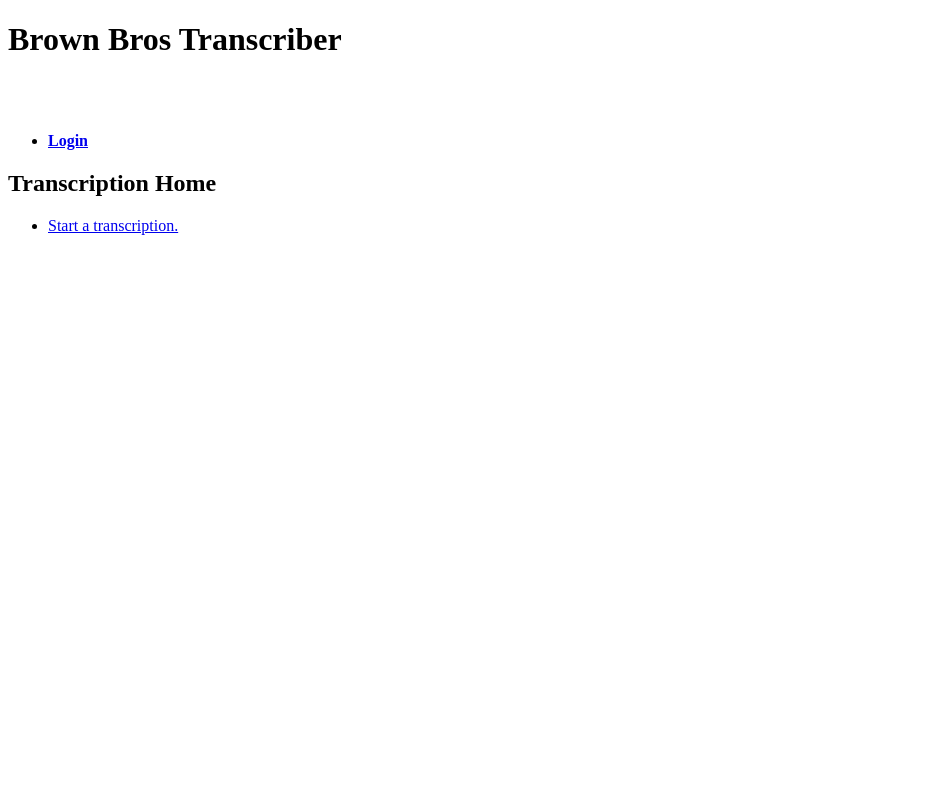
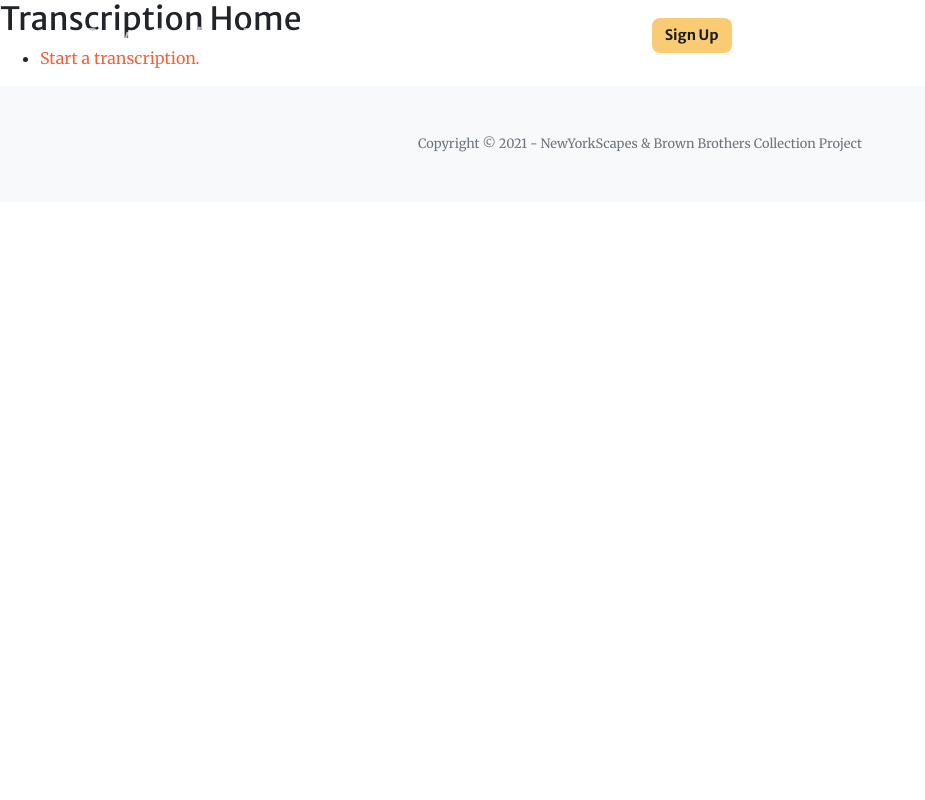
Before and after one commit to NewYorkScapes/brown-bros-transcriber, a Flask app: page / in a window 1280 px wide. Shown: the whole page, without its empty margins (0-925 px from the left). Run offline with Flask 2, Linux system fonts and the light colour scheme; some libraries are stand-ins or nearby versions.

Commit message:
New UX header template

```diff
--- a/templates/header.html
+++ b/templates/header.html
@@ -1,32 +1,95 @@
 <!DOCTYPE html>
 <html lang="en">
   <head>
+
     <meta charset="utf-8">
-    <title>Brown Bros Transcriber</title>
-    <meta name="viewport" content="width=device-width, initial-scale=1.0">
+    <title>Brown Brothers Collection Transcriber</title>
+    <meta name="viewport" content="width=device-width, initial-scale=1, shrink-to-fit=no">
     <script type="text/javascript" src="https://unpkg.com/markerjs2/markerjs2.js"></script>
     <script type="text/javascript" src="{{url_for('static', filename='markup_handler.js')}}"></script>
-    <link rel="stylesheet" type="text/css" href="{{url_for('static', filename='style.css')}}">
+
+
+    <!-- Favicon-->
+    <link rel="icon" type="image/x-icon" href="../static/assets/img/favicon.ico" />
+    <!-- Font Awesome icons (free version)-->
+    <script src="https://use.fontawesome.com/releases/v5.15.1/js/all.js" crossorigin="anonymous"></script>
+    <!-- Google fonts-->
+    <link href="https://fonts.googleapis.com/css?family=Merriweather+Sans:400,700" rel="stylesheet" />
+    <link href="https://fonts.googleapis.com/css?family=Merriweather:400,300,300italic,400italic,700,700italic" rel="stylesheet" type="text/css" />
+    <!-- Third party plugin CSS-->
+    <link href="https://cdnjs.cloudflare.com/ajax/libs/magnific-popup.js/1.1.0/magnific-popup.min.css" rel="stylesheet" />
+    <!-- Core theme CSS (includes Bootstrap)-->
+    <link href="../static/bootstrap-styles.css" rel="stylesheet" />
+
+
+
   </head>
-  <body>
-  <h1>Brown Bros Transcriber</h1>
-  <br/><br/>
-  <strong>
-    <nav>
-        <ul class="menu">
+  <body id="page-top">
+  <!--<h1>Brown Bros Transcriber</h1>
+  <br/><br/>-->
+
+ <!--   <nav class="navbar navbar-expand-lg navbar-light fixed-top py-3" id="mainNav">
+    <div class="container">
+    <button class="navbar-toggler navbar-toggler-right" type="button" data-toggle="collapse" data-target="#navbarResponsive" aria-controls="navbarResponsive" aria-expanded="false" aria-label="Toggle navigation"><span class="navbar-toggler-icon"></span></button>
+    <div class="collapse navbar-collapse" id="navbarResponsive">
+    <ul class="navbar-nav ml-auto my-2 my-lg-0">
+            {#% if not current_user.is_authenticated %#}
+        <li class="nav-item"><a class="nav-link js-scroll-trigger" href="{{ url_for('login') }}">Login</a></li>
+            {#%  endif %#}
+            {#% if current_user.is_authenticated %#}
+        <li class="nav-item"><a class="nav-link js-scroll-trigger" href="{{ url_for('logout') }}">Logout</a></li>
+            {#%  endif %#}
+        {#% if current_user.is_authenticated %#}
+        <li class="nav-item"><a class="nav-link js-scroll-trigger" href="{{ url_for('reset_page') }}">Reset Password</a></li>
+            {#%  endif %#}
+    </ul>
+    </div>
+    </div>
+    </nav>-->
+
+  <!-- Navigation-->
+        <nav class="navbar navbar-expand-lg navbar-light fixed-top py-3" id="mainNav">
+            <div class="container">
+                <a class="navbar-brand js-scroll-trigger" href="{{ url_for('home') }}">Brown Brothers Transcriber</a>
+                <button class="navbar-toggler navbar-toggler-right" type="button" data-toggle="collapse" data-target="#navbarResponsive" aria-controls="navbarResponsive" aria-expanded="false" aria-label="Toggle navigation"><span class="navbar-toggler-icon"></span></button>
+                <div class="collapse navbar-collapse" id="navbarResponsive">
+                    <ul class="menu navbar-nav ml-auto my-2 my-lg-0">
                         {% if not current_user.is_authenticated %}
-        <li><a href="{{ url_for('login') }}">Login</a></li>
+                        <li class="nav-item"><a class="nav-link-emphasis js-scroll-trigger" href="{{ url_for('register_page') }}">Sign Up</a></li>
+                        <li class="nav-item"><a class="nav-link js-scroll-trigger" href="{{ url_for('login') }}">Log In</a></li>
                         {%  endif %}
                         {% if current_user.is_authenticated %}
-        <li><a href="{{ url_for('logout') }}">Logout</a></li>
+                        <li class="nav-item"><a class="nav-link-emphasis js-scroll-trigger" href="{{ url_for('logout') }}">Sign Out</a></li>
                         {%  endif %}
                         {% if current_user.is_authenticated %}
-        <li><a href="{{ url_for('reset_page') }}">Reset Password</a></li>
+                        <li class="nav-item"><a class="nav-link js-scroll-trigger" href="{{ url_for('reset_page') }}">Reset Password</a></li>
                         {%  endif %}
+                        <li class="nav-item"><a class="nav-link js-scroll-trigger" href="https://newyorkscapes.org/brownbrothers/" target="_blank">About the Project</a></li>
+                        <li class="nav-item"><a class="nav-link js-scroll-trigger" href="{{ url_for('narrative') }}">Why Transcribe?</a></li>
+                        <li class="nav-item"><a class="nav-link js-scroll-trigger" href="mailto:info@newyorkscapes.org">Contact Us</a></li>
                     </ul>
+                </div>
+            </div>
         </nav>
-</strong>
+
+
+
 {% block content %}
 {% endblock content %}
+
+
+  <!-- Footer-->
+    <footer class="bg-light py-5">
+        <div class="container"><div class="small text-center text-muted">Copyright © 2021 - NewYorkScapes & Brown Brothers Collection Project</div></div>
+    </footer>
+    <!-- Bootstrap core JS-->
+    <script src="https://code.jquery.com/jquery-3.5.1.slim.min.js"></script>
+    <script src="https://cdn.jsdelivr.net/npm/bootstrap@4.5.3/dist/js/bootstrap.bundle.min.js"></script>
+    <!-- Third party plugin JS-->
+    <script src="https://cdnjs.cloudflare.com/ajax/libs/jquery-easing/1.4.1/jquery.easing.min.js"></script>
+    <script src="https://cdnjs.cloudflare.com/ajax/libs/magnific-popup.js/1.1.0/jquery.magnific-popup.min.js"></script>
+    <!-- Core theme JS-->
+    <script src="../static/bootstrap-scripts.js"></script>
+
   </body>
 </html>
```
Lines whose indentation alone changed are shown as unchanged.
